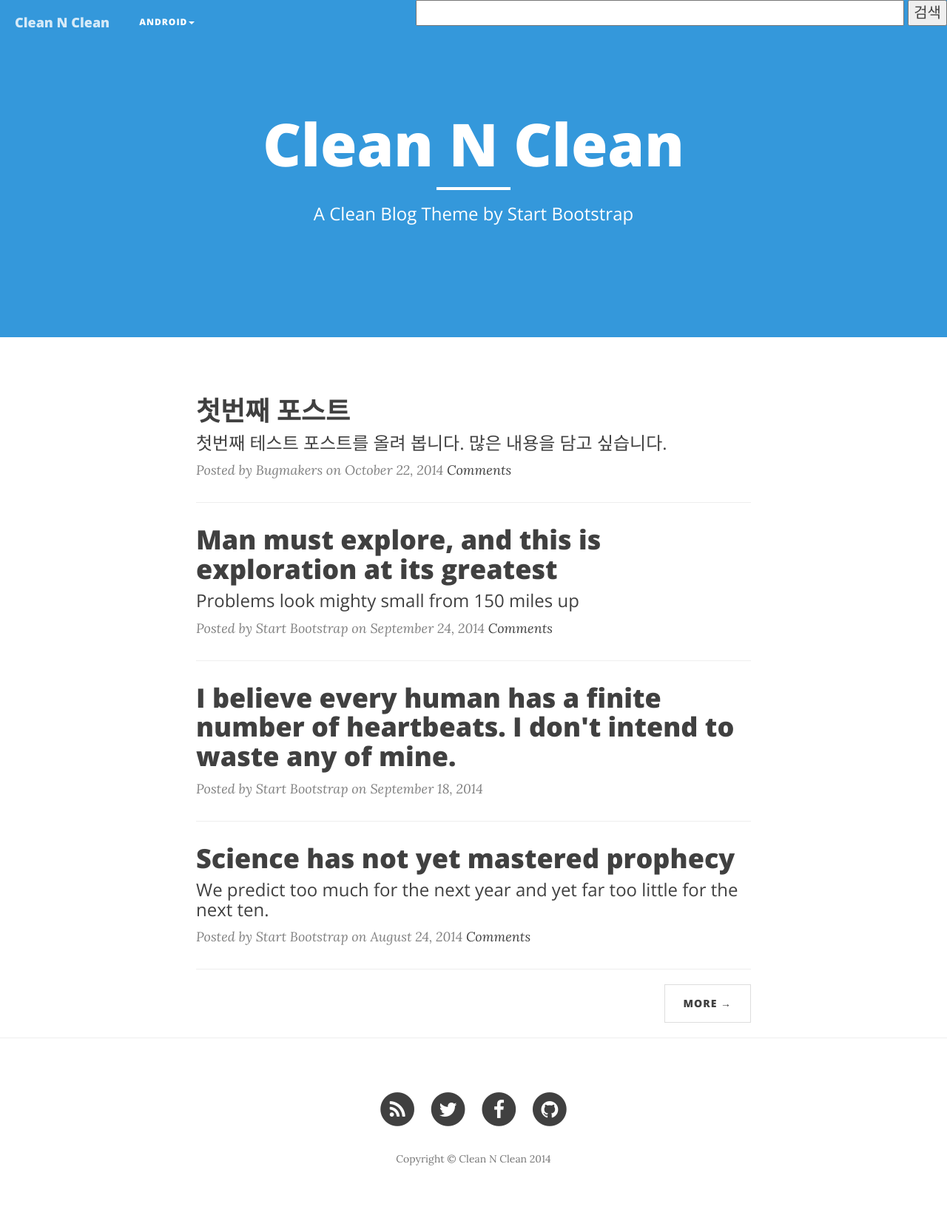
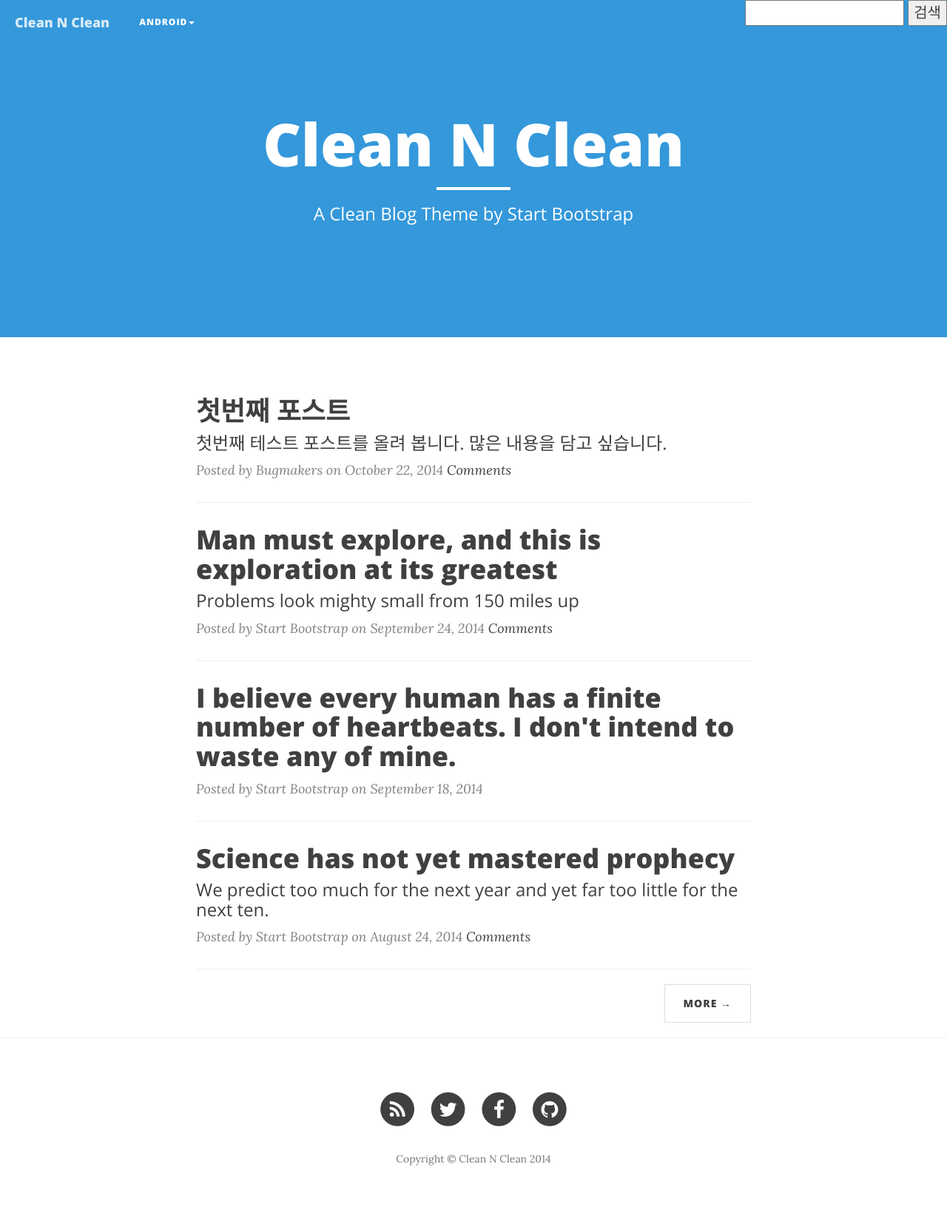
Before and after one commit to bugmakers/bugmakers.github.com, a Jekyll site: the page built from index.html, in a window 1280 px wide. Shown: the whole page at 74% size. Built offline with Jekyll 4.4.1, drawn with Linux system fonts in a browser that asks for light colours; nearby versions of some CDN libraries; Markdown is read by kramdown in place of the engine named in the settings; comment, search, counter and statistics services are not loaded.

Commit message:
Update adsenseSearch.html

```diff
--- a/_includes/adsenseSearch.html
+++ b/_includes/adsenseSearch.html
@@ -1,12 +1,13 @@
 <div>
-  <form action="http://www.google.co.kr/cse" id="cse-search-box" target="_blank">
+  <form action="http://www.google.co.kr" id="cse-search-box" target="_blank">
   <div>
     <input type="hidden" name="cx" value="partner-pub-2962708026533144:9403430672" />
     <input type="hidden" name="ie" value="UTF-8" />
-      <input type="text" name="q" size="55" />
+    <input type="text" name="q" size="16" />
     <input type="submit" name="sa" value="&#xac80;&#xc0c9;" />
   </div>
 </form>
 
 <script type="text/javascript" src="http://www.google.co.kr/coop/cse/brand?form=cse-search-box&amp;lang=ko"></script>
+
 </div>
```
Lines whose indentation alone changed are shown as unchanged.
